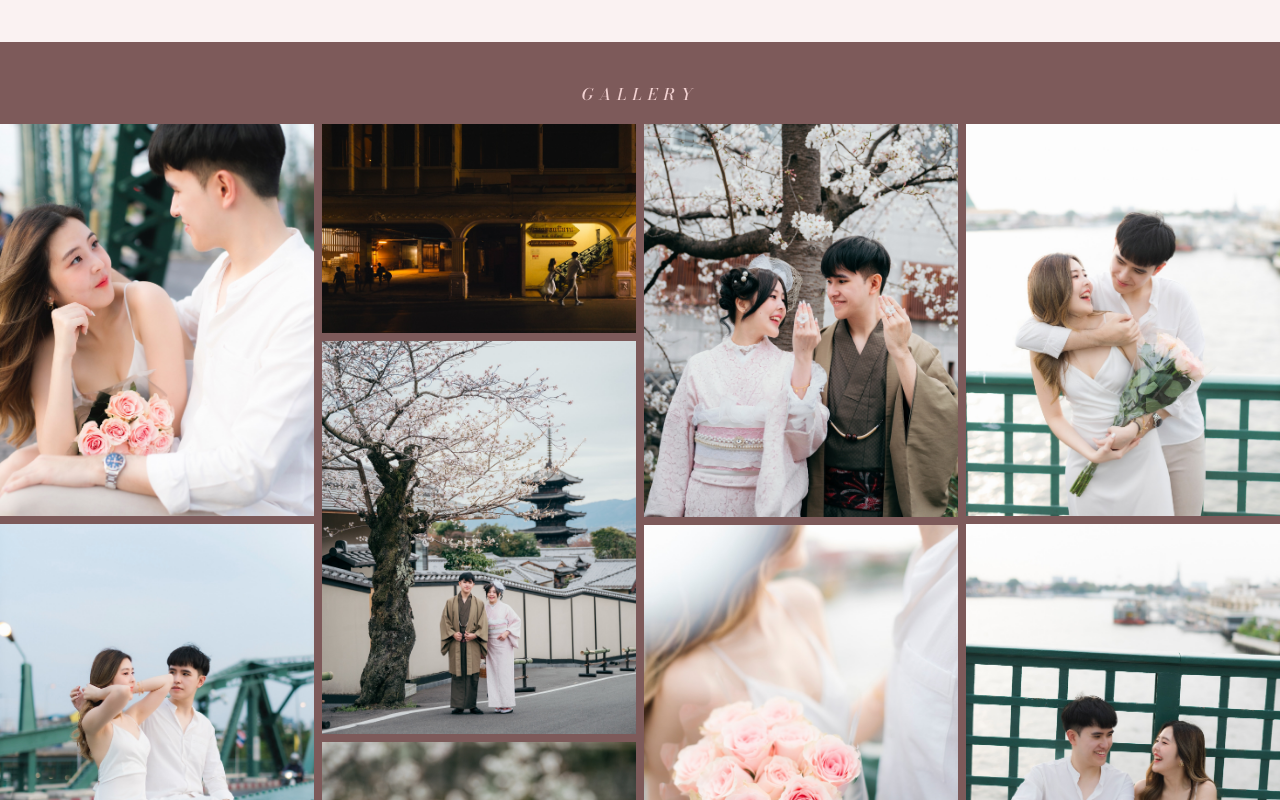
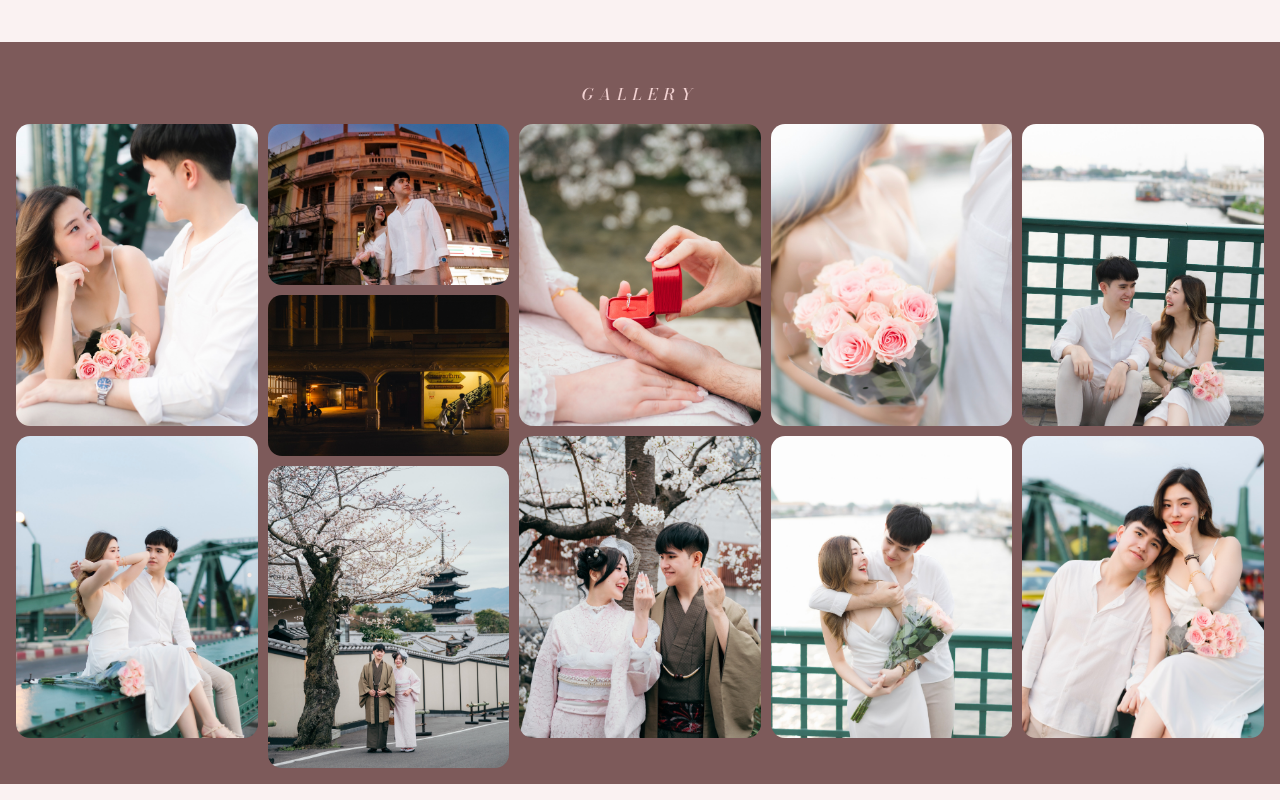
Before and after one commit to ThanesW/PinMoth_Wedding, a React (Vite) app: page / in a window 1280 px wide. Shown: the part 1560-2360 px from the top of the page. Built offline with nearby package versions, Linux system fonts and the light colour scheme.

Commit message:
Gallery: rounded corners (12-14px), small gap, slight padding from edges like reference

```diff
--- a/src/WeddingSite.css
+++ b/src/WeddingSite.css
@@ -332,15 +332,15 @@
 /* ---- gallery ---- */
 .wedding-gallery-masonry {
   column-count: 2;
-  column-gap: 6px;
-  padding: 0;
+  column-gap: 8px;
+  padding: 0 8px 8px;
 }
 
 .wedding-gallery-photo {
   width: 100%;
   display: block;
-  border-radius: 0;
-  margin-bottom: 6px;
+  border-radius: 12px;
+  margin-bottom: 8px;
   break-inside: avoid;
   cursor: zoom-in;
   transition: opacity 0.2s ease;
@@ -535,8 +535,8 @@
   }
 
   /* gallery — 3 columns */
-  .wedding-gallery-masonry { column-count: 4; column-gap: 8px; }
-  .wedding-gallery-photo { margin-bottom: 8px; }
+  .wedding-gallery-masonry { column-count: 5; column-gap: 10px; padding: 0 16px 16px; }
+  .wedding-gallery-photo { margin-bottom: 10px; border-radius: 14px; }
 
   /* map taller */
   .wedding-map-embed { height: 320px; }
```
